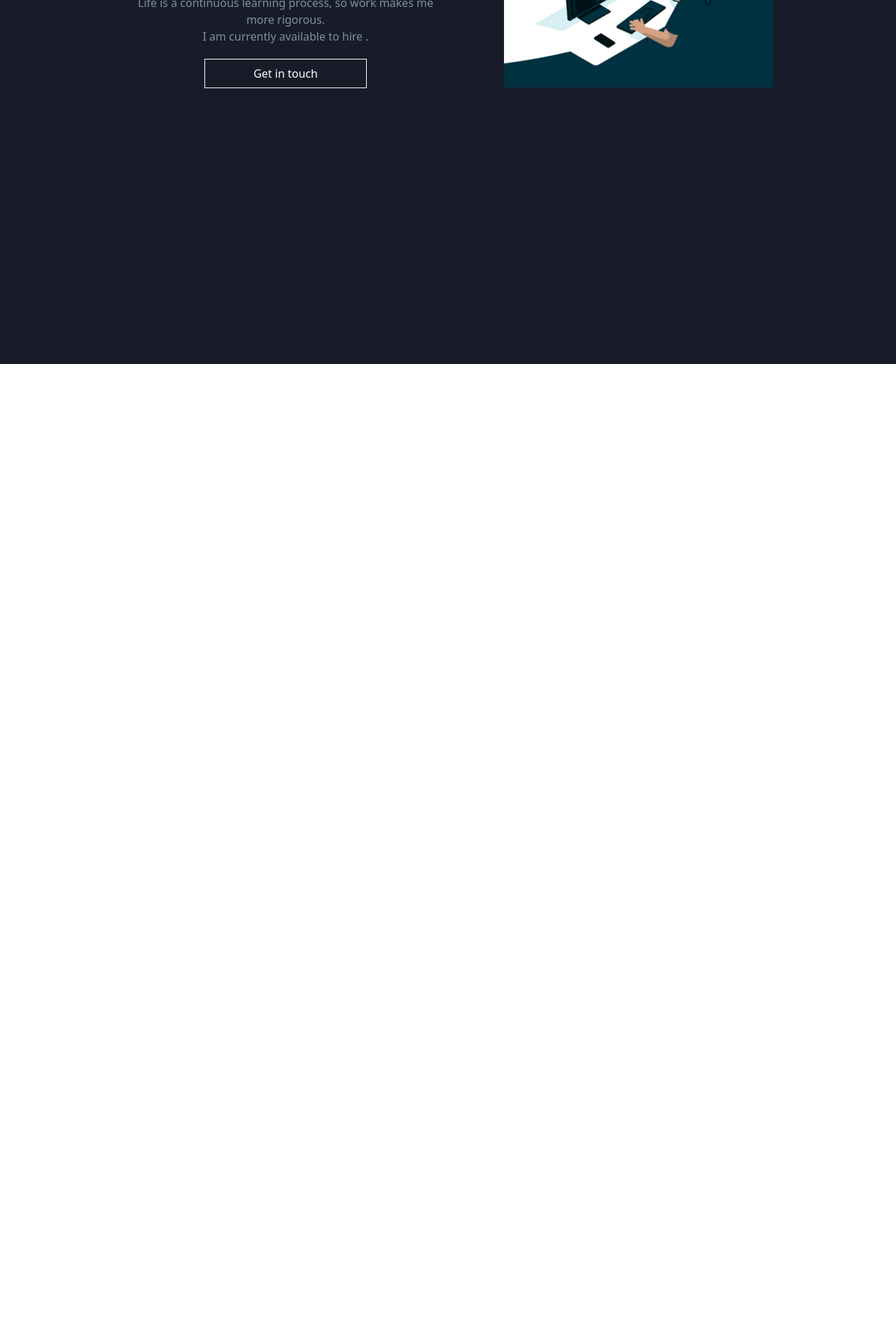
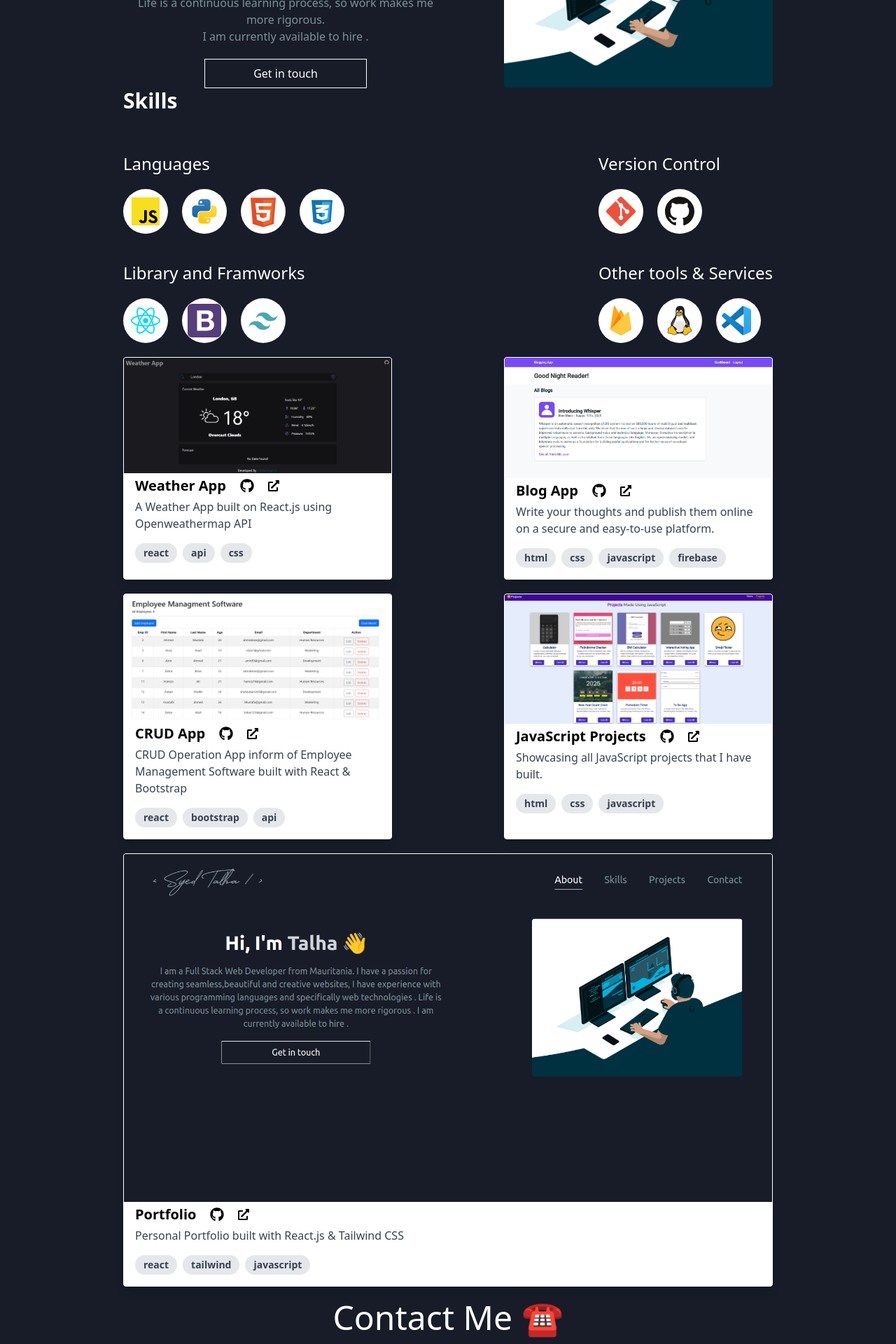
Before and after one commit to talhashah-dev/portfolio, a React (Create React App) app: page / in a window 1280 px wide. Shown: the part 280-2200 px from the top of the page at 70% size. Before the commit the page ends 800 px from the top, so only its background shows below. Built offline with nearby package versions, Linux system fonts and the light colour scheme.

Commit message:
refactor: Navbar.js, App.js & index.js

```diff
--- a/src/App.js
+++ b/src/App.js
@@ -2,7 +2,6 @@ import React, { useState, useEffect } from "react";
 import "./App.css";
 import { About, Skills, Projects, Contact } from "./pages";
 import { Navbar, Loader } from "./components/index.js";
-import { Routes, Route } from "react-router-dom";
 
 function App() {
   const [menuOpen, setMenuOpen] = useState(false);
@@ -27,12 +26,12 @@ function App() {
         <Loader />
       ) : (
         !menuOpen && (
-          <Routes>
-            <Route path="/" element={<About />} />
-            <Route path="/skills" element={<Skills />} />
-            <Route path="/projects" element={<Projects />} />
-            <Route path="/contact" element={<Contact />} />
-          </Routes>
+          <>
+          <About />
+          <Skills />
+          <Projects />
+          <Contact />
+          </>
         )
       )}
     </div>
--- a/src/components/Navbar.jsx
+++ b/src/components/Navbar.jsx
@@ -1,6 +1,5 @@
 import React, { useState } from "react";
 import "../App.css"
-import { Link } from "react-router-dom";
 import { Close_Menu, Open_Menu } from "../assets/images";
 import { FaGithub, FaLinkedin, FaStackOverflow } from "react-icons/fa"
 
@@ -25,27 +24,24 @@ function Navbar({sendDataToParent}) {
     <>
     <div className="container mx-auto flex justify-between items-center pt-8 mb-12 max-[426px]:mb-6 max-[426px]:block">
         <div className="title max-[426px]:flex max-[426px]:justify-between max-[426px]:items-center">
-          <Link to="/">
+            <a href="/">
             <h1 className={`text-3xl max-[426px]:text-base italic text-gray-400 hover:text-white signature`} onClick={() => handleLinkClick(0)}>&lt;Syed Talha /&gt;</h1>
-          </Link>
+            </a>
           <img src={`${menuOpen ? Close_Menu : Open_Menu}`} className="h-10 hidden max-[426px]:block cursor-pointer" alt="" onClick={() => handleMenu()} />
         </div>
         <nav className={`flex gap-10 max-[426px]:flex-col max-[426px]:mt-10 ${menuOpen ? "max-[426px]:flex" : "max-[426px]:hidden"} `}>
-            <Link to="/" className={`text-[#7e9199] hover:text-white pb-1 hover:border-b text-lg transition-all ${active === 0 ? "active" : "deactive"}`} onClick={() => handleLinkClick(0)}>About</Link>
-            <Link to="/skills" className={`text-[#7e9199] hover:text-white pb-1 hover:border-b text-lg transition-all ${active === 1 ? "active" : "deactive"}`} onClick={() => handleLinkClick(1)}>Skills</Link>
-            <Link to="/projects" className={`text-[#7e9199] hover:text-white pb-1 hover:border-b text-lg transition-all ${active === 2 ? "active" : "deactive"}`} onClick={() => handleLinkClick(2)}>Projects</Link>
-            <Link to="/contact" className={`text-[#7e9199] hover:text-white pb-1 hover:border-b text-lg transition-all ${active === 3 ? "active" : "deactive"}`} onClick={() => handleLinkClick(3)}>Contact</Link>
-            <div className="justify-center gap-5 mt-10 hidden max-[426px]:flex">
-              <a href="https://github.com/talhashah-dev" target="_blank" className="text-4xl cursor-pointer " rel="noreferrer" >
-                <FaGithub />
-              </a>
-              <a href="https://www.linkedin.com/in/talhashah-dev/" target="_blank" className="text-4xl cursor-pointer " rel="noreferrer" >
-                <FaLinkedin />
-              </a>
-              <a href="https://stackoverflow.com/users/23691689/talha-shah" target="_blank" className="text-4xl cursor-pointer " rel="noreferrer" >
-                <FaStackOverflow />
-              </a>
-            </div>
+            <a href="#about" className={`text-[#7e9199] hover:text-white pb-1 hover:border-b text-lg transition-all ${active === 0 ? "active" : "deactive"}`} onClick={() => handleLinkClick(0)}>
+              About
+            </a>
+            <a href="#skills" className={`text-[#7e9199] hover:text-white pb-1 hover:border-b text-lg transition-all ${active === 1 ? "active" : "deactive"}`} onClick={() => handleLinkClick(1)}>
+              Skills
+            </a>
+            <a href="#projects" className={`text-[#7e9199] hover:text-white pb-1 hover:border-b text-lg transition-all ${active === 2 ? "active" : "deactive"}`} onClick={() => handleLinkClick(2)}>
+              Projects
+            </a>
+            <a href="#contact" className={`text-[#7e9199] hover:text-white pb-1 hover:border-b text-lg transition-all ${active === 3 ? "active" : "deactive"}`} onClick={() => handleLinkClick(3)}>
+              Contact
+            </a>
         </nav>
     </div>
     </>
--- a/src/index.js
+++ b/src/index.js
@@ -1,14 +1,11 @@
 import React from 'react';
 import ReactDOM from 'react-dom/client';
 import App from './App';
-import { BrowserRouter } from "react-router-dom"
 
 const root = ReactDOM.createRoot(document.getElementById('root'));
 root.render(
   <React.StrictMode>
-    <BrowserRouter>
     <App />
-    </BrowserRouter>
   </React.StrictMode>
 );
 
```
